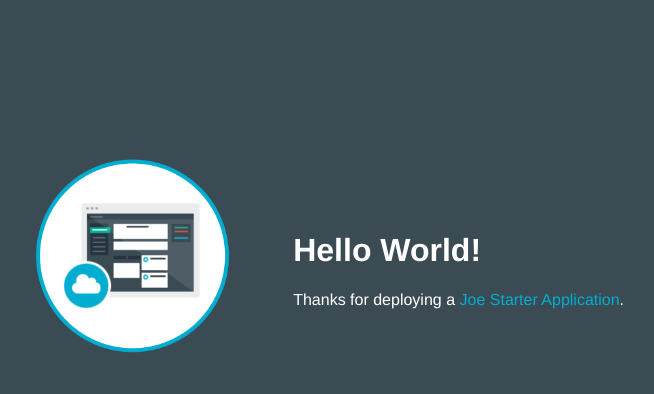
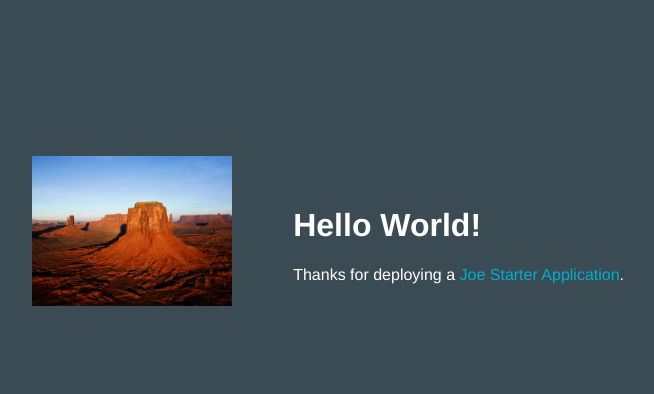
Before and after one commit to Cibjo/node26octjoemorning-1477463035699, a website: page public/index.html in a window 1280 px wide. Shown: the whole page, without its empty margins (249-903 px from the left). Drawn offline with Linux system fonts and the light colour scheme.

Commit message:
image changed

```diff
--- a/public/index.html
+++ b/public/index.html
@@ -13,7 +13,7 @@
     <table>
       <tr>
         <td style= "width:30%;">
-          <img class = "newappIcon" src="images/newapp-icon.png">
+          <img class = "newappIcon" src="images/Desert.jpg">
         </td>
         <td>
           <h1 id="message">Hello World!</h1>
```
Also changed, not shown: public/images/Desert.jpg (added), public/images/newapp-icon1.png (renamed from public/images/newapp-icon.png).
